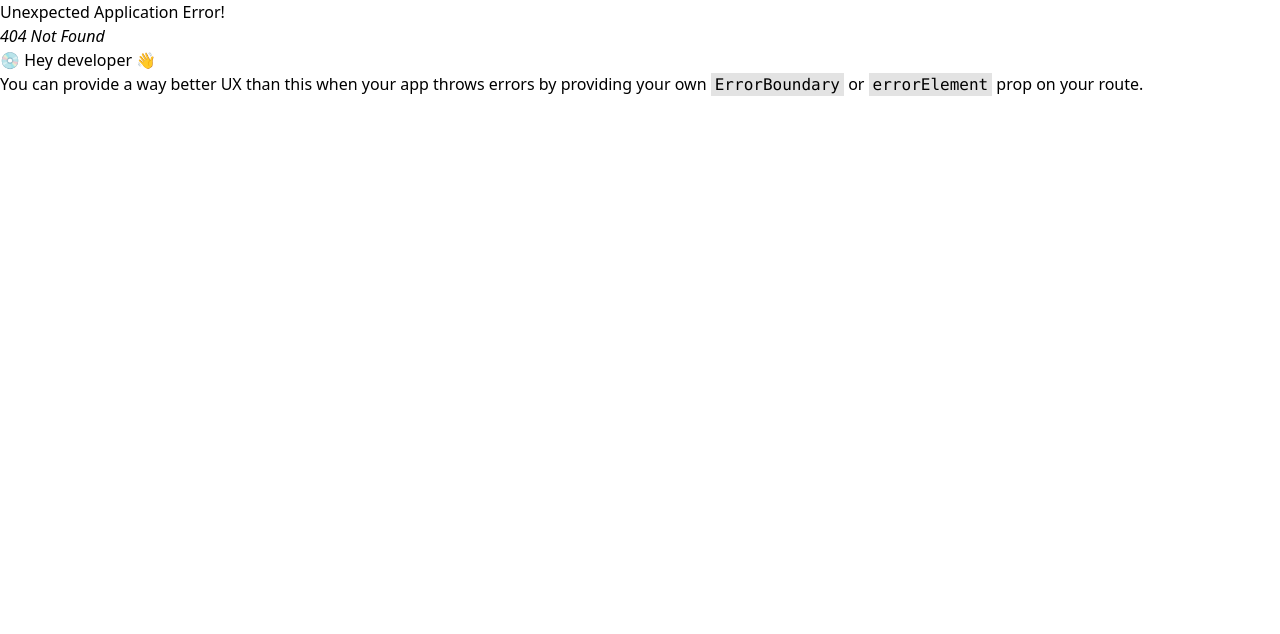
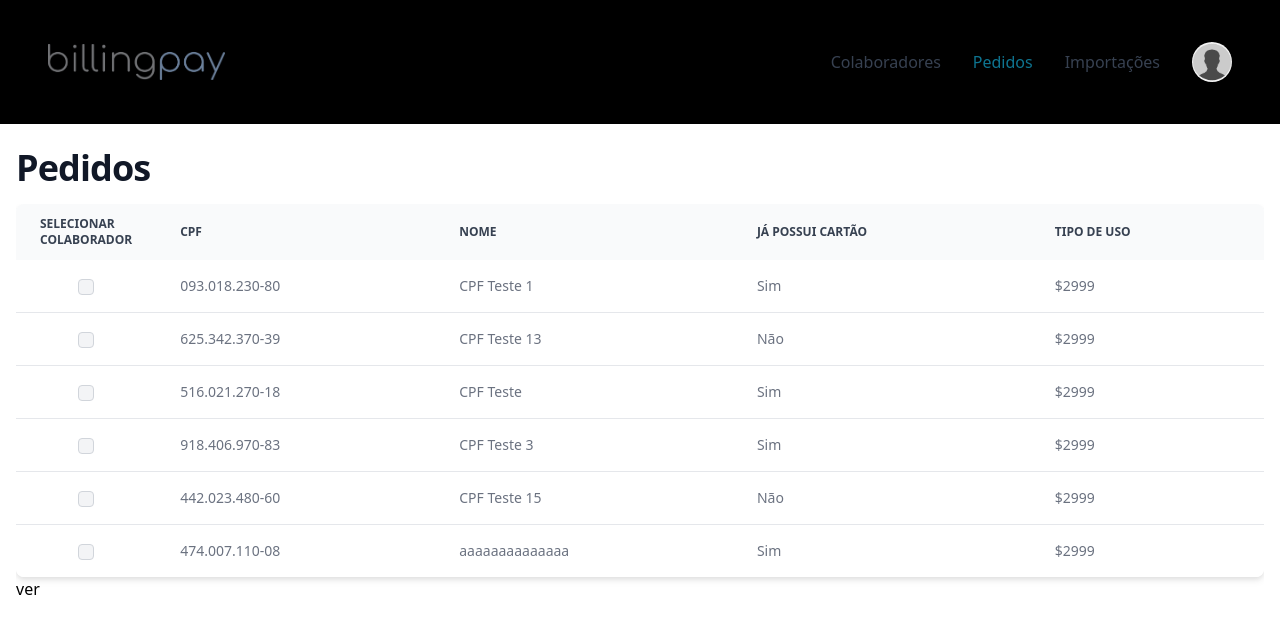
Before and after one commit to FefAzvdo/ui-administracao-usuarios, a React (Vite) app: page /pedidos in a window 1280 px wide. Before the commit this address had no page. Shown: the top 634 px of the page. Built offline with nearby package versions, Linux system fonts and the light colour scheme.

Commit message:
inicio tela pedido

```diff
--- a/src/main.tsx
+++ b/src/main.tsx
@@ -7,6 +7,7 @@ import "./index.css";
 import CadsatroPage_02 from "./pages/CadastroPage_02.tsx";
 import CadsatroPage_03 from "./pages/CadastroPage_03.tsx";
 import ColaboradoresPage from "./pages/ColaboradoresPage.tsx";
+import PedidosPage from "./pages/PedidosPage.tsx";
 
 const router = createBrowserRouter([
   {
@@ -29,6 +30,10 @@ const router = createBrowserRouter([
     path: "/colaboradores",
     element: <ColaboradoresPage />,
   },
+  {
+    path: "/pedidos",
+    element: <PedidosPage />,
+  },
 ]);
 
 ReactDOM.createRoot(document.getElementById("root")!).render(
--- a/src/pages/ColaboradoresPage.tsx
+++ b/src/pages/ColaboradoresPage.tsx
@@ -140,7 +140,6 @@ export default function ColaboradoresPage() {
   };
 
   return (
-    <div>
     <MainLayout pageTitle="Colaboradores">
       <div className="flex justify-between md:items-end py-4 flex-col md:flex-row">
         <div className="flex gap-4 w-full md:max-w-3xl flex-col md:flex-row md:items-end">
@@ -237,9 +236,9 @@ export default function ColaboradoresPage() {
             {modalType === "NOVO_COLABORADOR" && (
               <>
                 <p className="text-base leading-relaxed text-gray-500 dark:text-gray-400">
-                    Caso seu colaborador não possua nenhum registro na
-                    plataforma, basta inserir os dados abaixo para criar uma
-                    conta e associá-lo a sua empresa.
+                  Caso seu colaborador não possua nenhum registro na plataforma,
+                  basta inserir os dados abaixo para criar uma conta e
+                  associá-lo a sua empresa.
                 </p>
 
                 <hr />
@@ -523,6 +522,5 @@ export default function ColaboradoresPage() {
         </Table>
       </div>
     </MainLayout>
-    </div>
   );
 }
--- /dev/null
+++ b/src/pages/PedidosPage.tsx
@@ -0,0 +1,99 @@
+import { useState, ChangeEvent } from "react";
+import MainLayout from "../components/MainLayout";
+import { Checkbox, Table } from "flowbite-react";
+import { mockColaboradores } from "./mock";
+import { formatarCPF } from "../utils";
+import { ColaboratorType } from "../types";
+
+// function Switch({ colaborador }: { colaborador: ColaboratorType }) {
+//   const podePedirPrimeiraVia = colaborador.solicitarPrimeiraVia;
+
+//   return (
+//     <label
+//       className={`relative mb-5 ${
+//         podePedirPrimeiraVia ? "cursor-pointer" : "cursor-not-allowed"
+//       }`}
+//       style={{ display: "-webkit-flex" }}
+//     >
+//       <input
+//         type="checkbox"
+//         className="sr-only peer"
+//         // checked={isChecked}
+//         disabled={!podePedirPrimeiraVia}
+//       />
+//       <div
+//         className={`w-11 h-6 bg-gray-200 peer-focus:outline-none peer-focus:ring-4 peer-focus:ring-blue-300 dark:peer-focus:ring-blue-800 rounded-full peer dark:bg-gray-700 peer-checked:after:translate-x-full rtl:peer-checked:after:-translate-x-full peer-checked:after:border-white after:content-[''] after:absolute after:top-[2px] after:start-[2px] after:bg-white after:border-gray-300 after:border after:rounded-full after:w-5 after:h-5 after:transition-all dark:border-gray-600 peer-checked:bg-blue-600`}
+//       ></div>
+//       {podePedirPrimeiraVia ? (
+//         <span className="ms-3 text-sm font-medium text-gray-90">
+//           Recarca + cartão
+//         </span>
+//       ) : (
+//         <span className="ms-3 text-sm font-medium text-gray-300">Recarga</span>
+//       )}
+//     </label>
+//   );
+// }
+
+export default function PedidosPage() {
+  const [selectedColaboradores, setSelectedColaboradores] = useState<
+    ColaboratorType[]
+  >([]);
+
+  function handleChangeCheckbox(
+    event: ChangeEvent<HTMLInputElement>,
+    colaborador: ColaboratorType
+  ) {
+    const isChecking = event.target.checked;
+
+    if (isChecking) {
+      setSelectedColaboradores([...selectedColaboradores, colaborador]);
+    } else {
+      const withoutColaboratorSelected = selectedColaboradores.filter(
+        (colab) => colab.numeroDocumento !== colaborador.numeroDocumento
+      );
+
+      setSelectedColaboradores(withoutColaboratorSelected);
+    }
+  }
+
+  return (
+    <MainLayout pageTitle="Pedidos">
+      <div className="overflow-x-auto">
+        <Table hoverable>
+          <Table.Head>
+            <Table.HeadCell>Selecionar colaborador</Table.HeadCell>
+            <Table.HeadCell>CPF</Table.HeadCell>
+            <Table.HeadCell>Nome</Table.HeadCell>
+            <Table.HeadCell>Já possui cartão</Table.HeadCell>
+            <Table.HeadCell>Tipo de Uso</Table.HeadCell>
+          </Table.Head>
+          <Table.Body className="divide-y">
+            {mockColaboradores.map((colaborador) => (
+              <Table.Row
+                className="bg-white dark:border-gray-700 dark:bg-gray-800 hover:bg-slate-100"
+                key={colaborador.numeroDocumento}
+              >
+                <Table.Cell className="w-10 text-center">
+                  <Checkbox
+                    onChange={(e) => handleChangeCheckbox(e, colaborador)}
+                  />
+                </Table.Cell>
+                <Table.Cell>
+                  {formatarCPF(colaborador.numeroDocumento)}
+                </Table.Cell>
+                <Table.Cell>{colaborador.nome}</Table.Cell>
+                <Table.Cell>
+                  {/* <Switch colaborador={colaborador} /> */}
+                  {colaborador.solicitarPrimeiraVia ? "Não" : "Sim"}
+                </Table.Cell>
+                <Table.Cell>$2999</Table.Cell>
+              </Table.Row>
+            ))}
+          </Table.Body>
+        </Table>
+        <button onClick={() => console.log(selectedColaboradores)}>ver</button>
+      </div>
+    </MainLayout>
+  );
+}
--- a/src/pages/mock.ts
+++ b/src/pages/mock.ts
@@ -36,7 +36,7 @@ export const mockColaboradores = [
     telefone: "21966734447",
     numeroDocumento: "62534237039",
     solicitarSegundaVia: false,
-    solicitarPrimeiraVia: false,
+    solicitarPrimeiraVia: true,
     pedidoCartao: false,
     matricula: "0002",
     valorUsoDiario: 10,
@@ -105,7 +105,7 @@ export const mockColaboradores = [
     telefone: "21999999999",
     numeroDocumento: "44202348060",
     solicitarSegundaVia: false,
-    solicitarPrimeiraVia: false,
+    solicitarPrimeiraVia: true,
     pedidoCartao: false,
     matricula: "00015",
     valorUsoDiario: 5,
```
Lines whose indentation alone changed are shown as unchanged.
